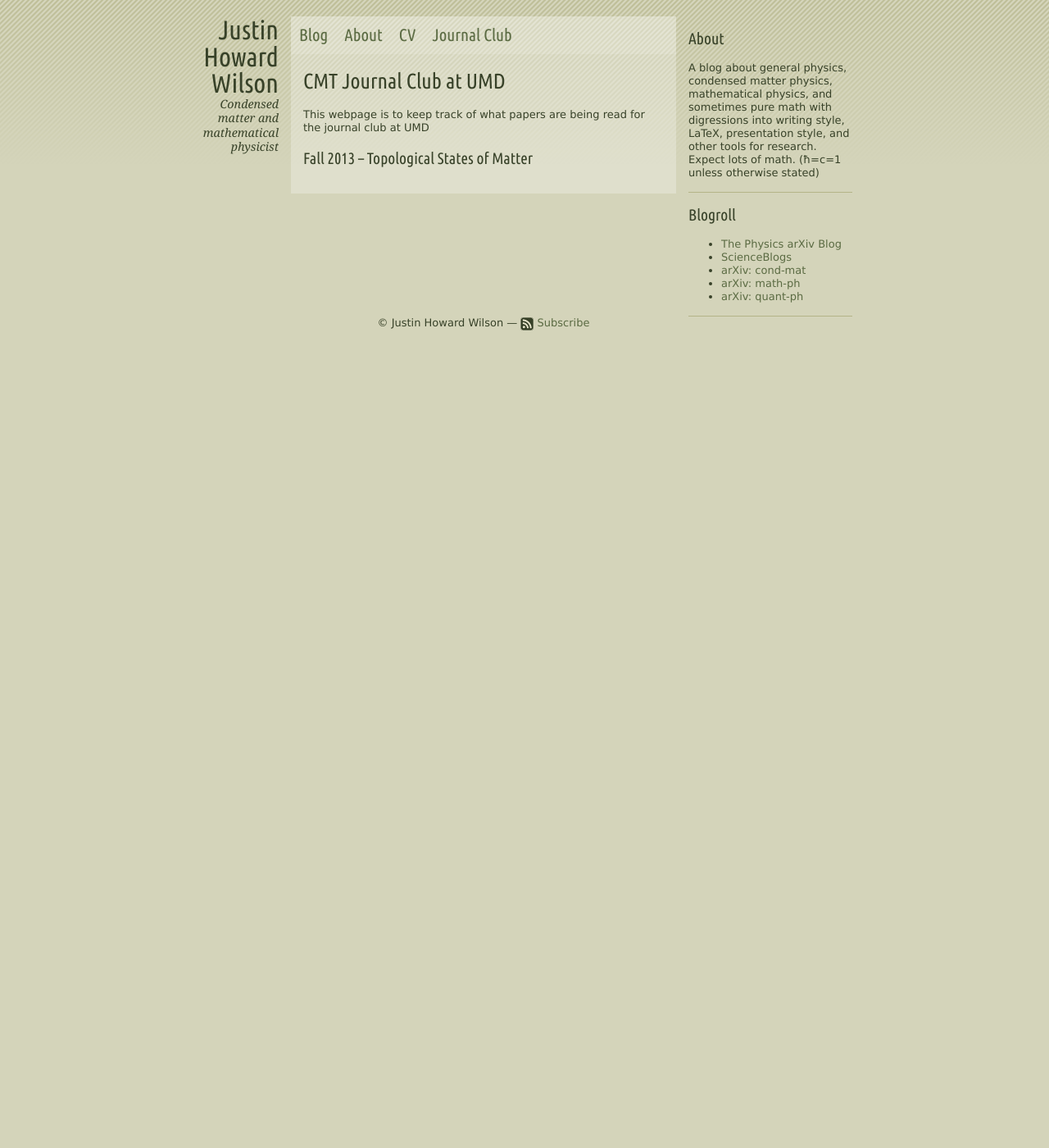
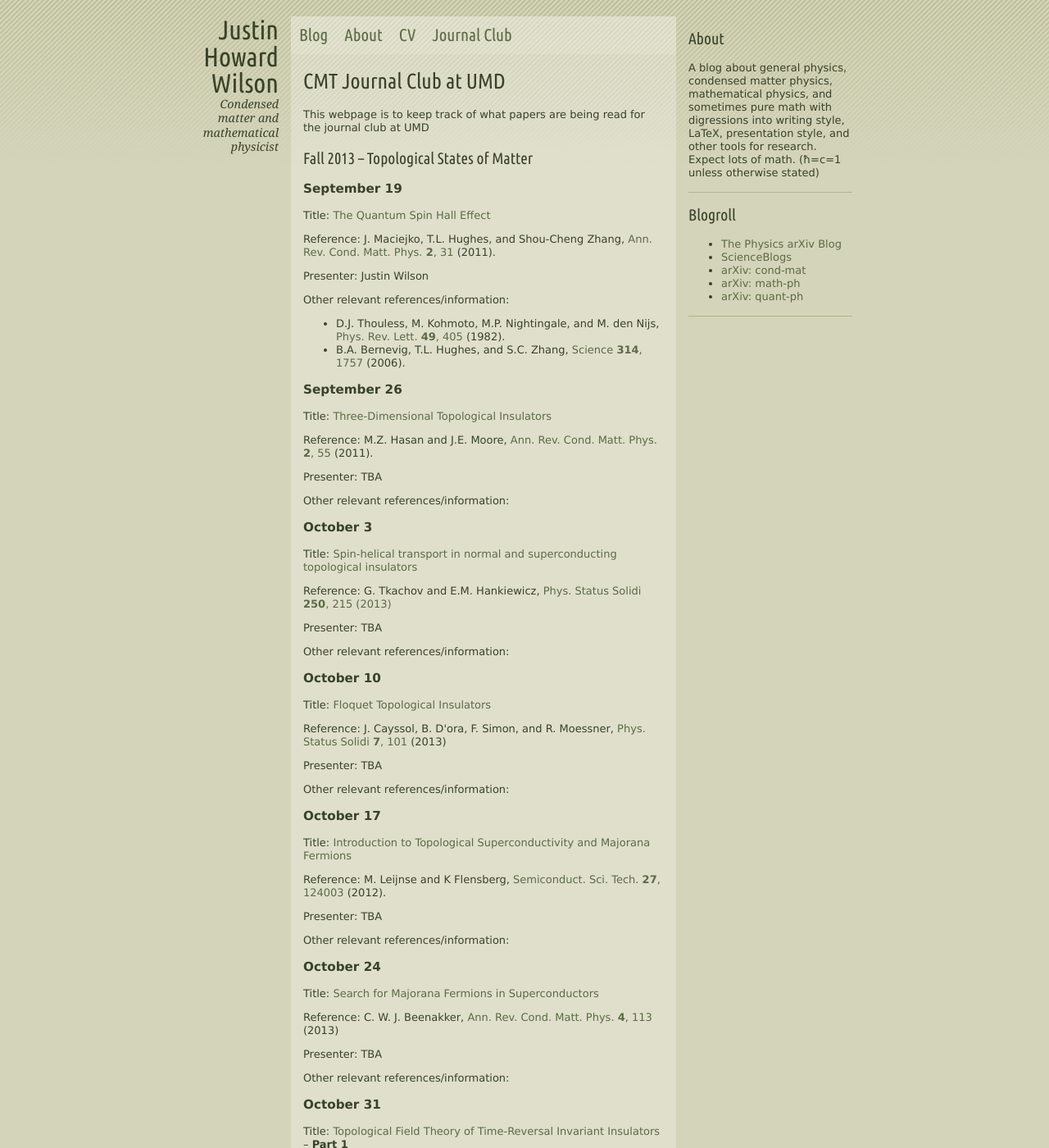
Before and after one commit to jhwilson/old-jhwilson.github.io, a Jekyll site: the page built from cmt-journal-club.markdown, in a window 1280 px wide and 1400 px high. Shown: the whole window at 82% size. Built offline with Jekyll 4.4.1, drawn with Linux system fonts in a browser that asks for light colours; nearby versions of some CDN libraries; some of the changed text lies outside the part shown.

Commit message:
Added a page for the CMT Journal club schedule

```diff
--- a/cmt-journal-club.markdown
+++ b/cmt-journal-club.markdown
@@ -8,3 +8,136 @@ title: CMT Journal Club at UMD
 This webpage is to keep track of what papers are being read for the journal club at UMD
 
 ## Fall 2013 -- Topological States of Matter
+
+### September 19
+
+Title: [The Quantum Spin Hall Effect](http://www.annualreviews.org/doi/abs/10.1146/annurev-conmatphys-062910-140538)
+
+Reference: J. Maciejko, T.L. Hughes, and Shou-Cheng Zhang, [Ann. Rev. Cond. Matt. Phys. **2**, 31](http://www.annualreviews.org/doi/abs/10.1146/annurev-conmatphys-062910-140538) (2011).
+
+Presenter: Justin Wilson
+
+Other relevant references/information:
+
+- D.J. Thouless, M. Kohmoto, M.P. Nightingale, and M. den Nijs, [Phys. Rev. Lett. **49**, 405](http://prl.aps.org/abstract/PRL/v49/i6/p405_1) (1982).
+- B.A. Bernevig, T.L. Hughes, and 	S.C. Zhang, [Science **314**, 1757](http://www.sciencemag.org/content/314/5806/1757.abstract?sid=c7b6886b-d7a5-4b01-9936-a0fdc2be43cf) (2006).
+
+### September 26
+
+Title: [Three-Dimensional Topological Insulators](http://www.annualreviews.org/doi/abs/10.1146/annurev-conmatphys-062910-140432)
+
+Reference: M.Z. Hasan and J.E. Moore, [Ann. Rev. Cond. Matt. Phys. **2**, 55](http://www.annualreviews.org/doi/abs/10.1146/annurev-conmatphys-062910-140432) (2011).
+
+Presenter: TBA
+
+Other relevant references/information:
+
+### October 3
+
+Title:	[Spin-helical transport in normal and superconducting topological insulators](http://dx.doi.org/10.1002/pssb.201248385)
+
+Reference: G. Tkachov and E.M. Hankiewicz, [Phys. Status Solidi **250**, 215 (2013)](http://dx.doi.org/10.1002/pssb.201248385)
+
+Presenter: TBA
+
+Other relevant references/information:
+
+### October 10
+
+Title:	[Floquet Topological Insulators](http://dx.doi.org/10.1002/pssr.201206451)
+
+Reference: J. Cayssol, B. D\'ora, F. Simon, and R. Moessner, [Phys. Status Solidi **7**, 101](http://dx.doi.org/10.1002/pssr.201206451) (2013)
+
+Presenter: TBA
+
+Other relevant references/information:
+
+### October 17
+
+Title: [Introduction to Topological Superconductivity and Majorana Fermions](http://dx.doi.org/10.1088/0268-1242/27/12/124003)
+
+Reference: M. Leijnse and K Flensberg, [Semiconduct. Sci. Tech. **27**, 124003](http://dx.doi.org/10.1088/0268-1242/27/12/124003) (2012).
+
+Presenter: TBA
+
+Other relevant references/information:
+
+### October 24
+
+Title: [Search for Majorana Fermions in Superconductors](http://dx.doi.org/10.1146/annurev-conmatphys-030212-184337)
+
+Reference: C. W. J. Beenakker, [Ann. Rev. Cond. Matt. Phys. **4**, 113](http://dx.doi.org/10.1146/annurev-conmatphys-030212-184337) (2013)
+
+Presenter: TBA
+
+Other relevant references/information:
+
+### October 31
+
+Title: [Topological Field Theory of Time-Reversal Invariant Insulators](http://dx.doi.org/10.1103/PhysRevB.78.195424) -- **Part 1**
+
+Reference: X.-L. Qi, T. L. Hughes, and S.-C. Zhang, [Phys. Rev. B **78**, 195424 (2008)](http://dx.doi.org/10.1103/PhysRevB.78.195424)
+
+Presenter: TBA
+
+Other relevant references/information:
+
+### November 7
+
+Title: [Topological Field Theory of Time-Reversal Invariant Insulators](http://dx.doi.org/10.1103/PhysRevB.78.195424) -- **Part 2**
+
+Reference: X.-L. Qi, T. L. Hughes, and S.-C. Zhang, [Phys. Rev. B **78**, 195424 (2008)](http://dx.doi.org/10.1103/PhysRevB.78.195424)
+
+Presenter: TBA
+
+Other relevant references/information:
+
+### November 14
+
+Title: [Topological Field Theory of Time-Reversal Invariant Insulators](http://dx.doi.org/10.1103/PhysRevB.78.195424) -- **Part 3**
+
+Reference: X.-L. Qi, T. L. Hughes, and S.-C. Zhang, [Phys. Rev. B **78**, 195424 (2008)](http://dx.doi.org/10.1103/PhysRevB.78.195424)
+
+Presenter: TBA
+
+Other relevant references/information:
+
+### November 21
+
+Title: [Topological insulators and superconductors](http://dx.doi.org/10.1103/RevModPhys.83.1057) -- **Part 1**
+
+Reference: X.-L. Qi and S.-C. Zhang, [Rev. Mod. Phys. **83**, 1057 (2011)](http://dx.doi.org/10.1103/RevModPhys.83.1057)
+
+Presenter: TBA
+
+Other relevant references/information:
+
+### November 28
+
+Title: [Topological insulators and superconductors](http://dx.doi.org/10.1103/RevModPhys.83.1057) -- **Part 2**
+
+Reference: X.-L. Qi and S.-C. Zhang, [Rev. Mod. Phys. **83**, 1057 (2011)](http://dx.doi.org/10.1103/RevModPhys.83.1057)
+
+Presenter: TBA
+
+Other relevant references/information:
+
+### December 5
+
+Title: [Topological insulators and superconductors](http://dx.doi.org/10.1103/RevModPhys.83.1057) -- **Part 3**
+
+Reference: X.-L. Qi and S.-C. Zhang, [Rev. Mod. Phys. **83**, 1057 (2011)](http://dx.doi.org/10.1103/RevModPhys.83.1057)
+
+Presenter: TBA
+
+Other relevant references/information:
+
+### December 12
+
+Title: [Topological insulators and superconductors](http://dx.doi.org/10.1103/RevModPhys.83.1057) -- **Part 4**
+
+Reference: X.-L. Qi and S.-C. Zhang, [Rev. Mod. Phys. **83**, 1057 (2011)](http://dx.doi.org/10.1103/RevModPhys.83.1057)
+
+Presenter: TBA
+
+Other relevant references/information:
```
